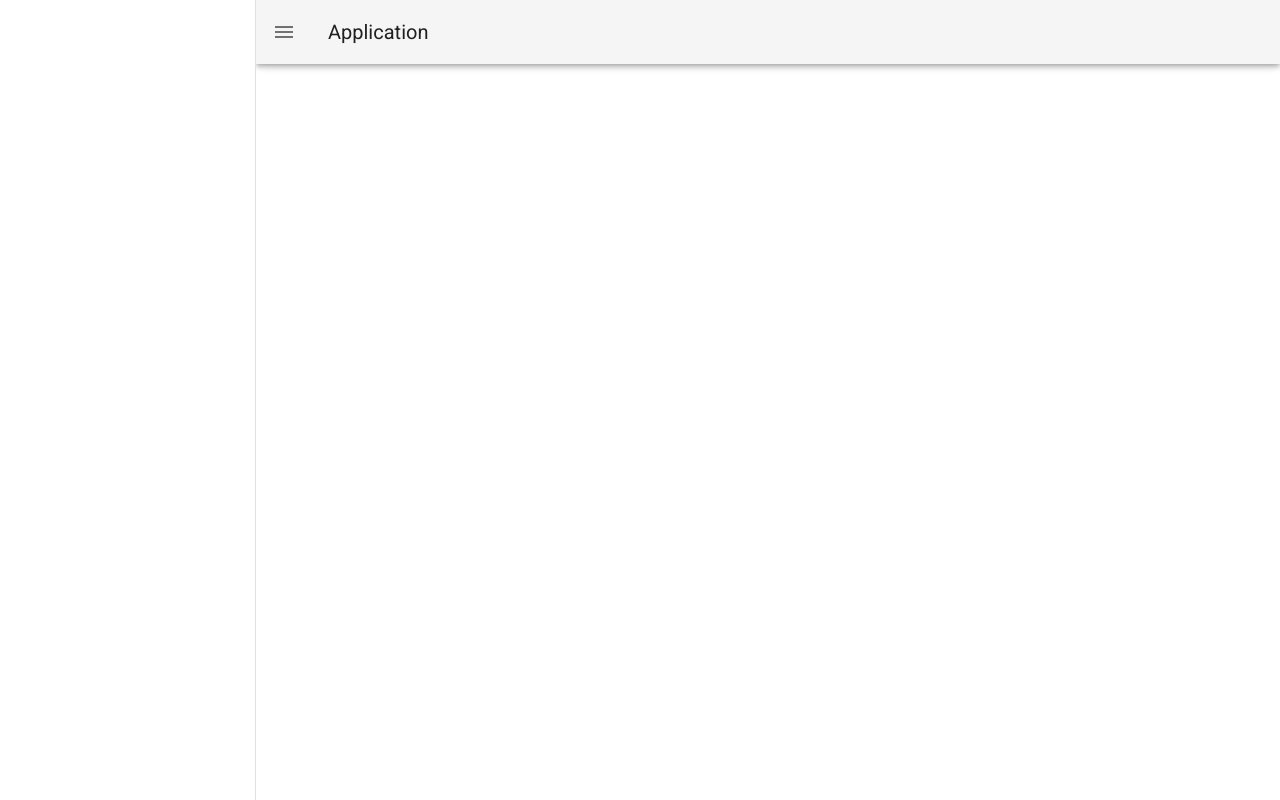
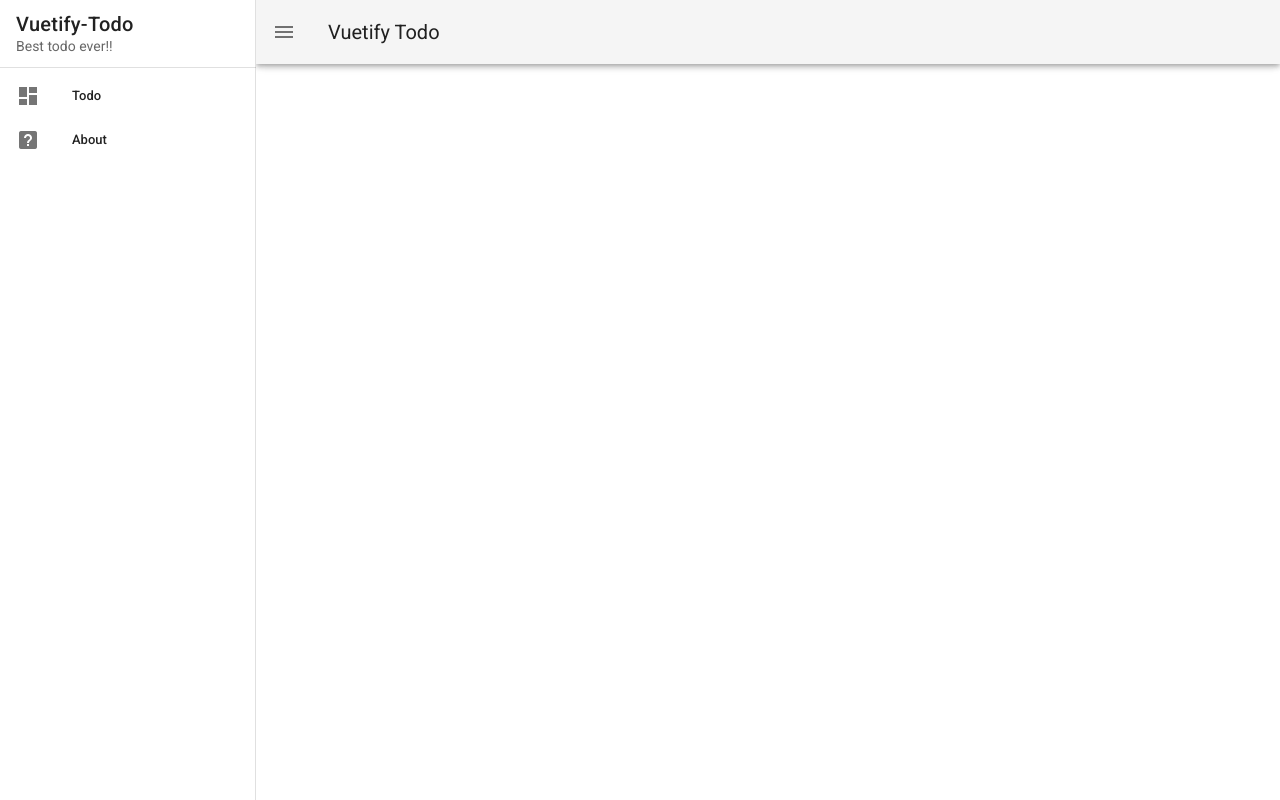
Before and after one commit to rushalipatnaik/vuetify_todo, a Vue app: page / in a window 1280 px wide. Built offline with nearby package versions, Linux system fonts and the light colour scheme.

Commit message:
template changes

```diff
--- a/src/App.vue
+++ b/src/App.vue
@@ -1,16 +1,46 @@
 <template>
   <v-app id="inspire">
     <v-navigation-drawer
-      v-model="drawer"
-      app
-    >
-      <!--  -->
+      v-model = "drawer"
+       app
+       >
+      <v-list-item>
+        <v-list-item-content>
+          <v-list-item-title class="text-h6">
+            Vuetify-Todo
+          </v-list-item-title>
+          <v-list-item-subtitle>
+            Best todo ever!!
+          </v-list-item-subtitle>
+        </v-list-item-content>
+      </v-list-item>
+
+      <v-divider></v-divider>
+
+      <v-list
+        dense
+        nav
+      >
+        <v-list-item
+          v-for="item in items"
+          :key="item.title"
+          link
+        >
+          <v-list-item-icon>
+            <v-icon>{{ item.icon }}</v-icon>
+          </v-list-item-icon>
+
+          <v-list-item-content>
+            <v-list-item-title>{{ item.title }}</v-list-item-title>
+          </v-list-item-content>
+        </v-list-item>
+      </v-list>
     </v-navigation-drawer>
 
     <v-app-bar app>
       <v-app-bar-nav-icon @click="drawer = !drawer"></v-app-bar-nav-icon>
 
-      <v-toolbar-title>Application</v-toolbar-title>
+      <v-toolbar-title>Vuetify Todo</v-toolbar-title>
     </v-app-bar>
 
     <v-main>
@@ -21,6 +51,14 @@
 
 <script>
   export default {
-    data: () => ({ drawer: null }),
+    data: () => ({
+       drawer: null,
+        items: [
+          { title: 'Todo', icon: 'mdi-view-dashboard' },
+
+          { title: 'About', icon: 'mdi-help-box' },
+        ],
+
+    }),
   }
 </script>
```
